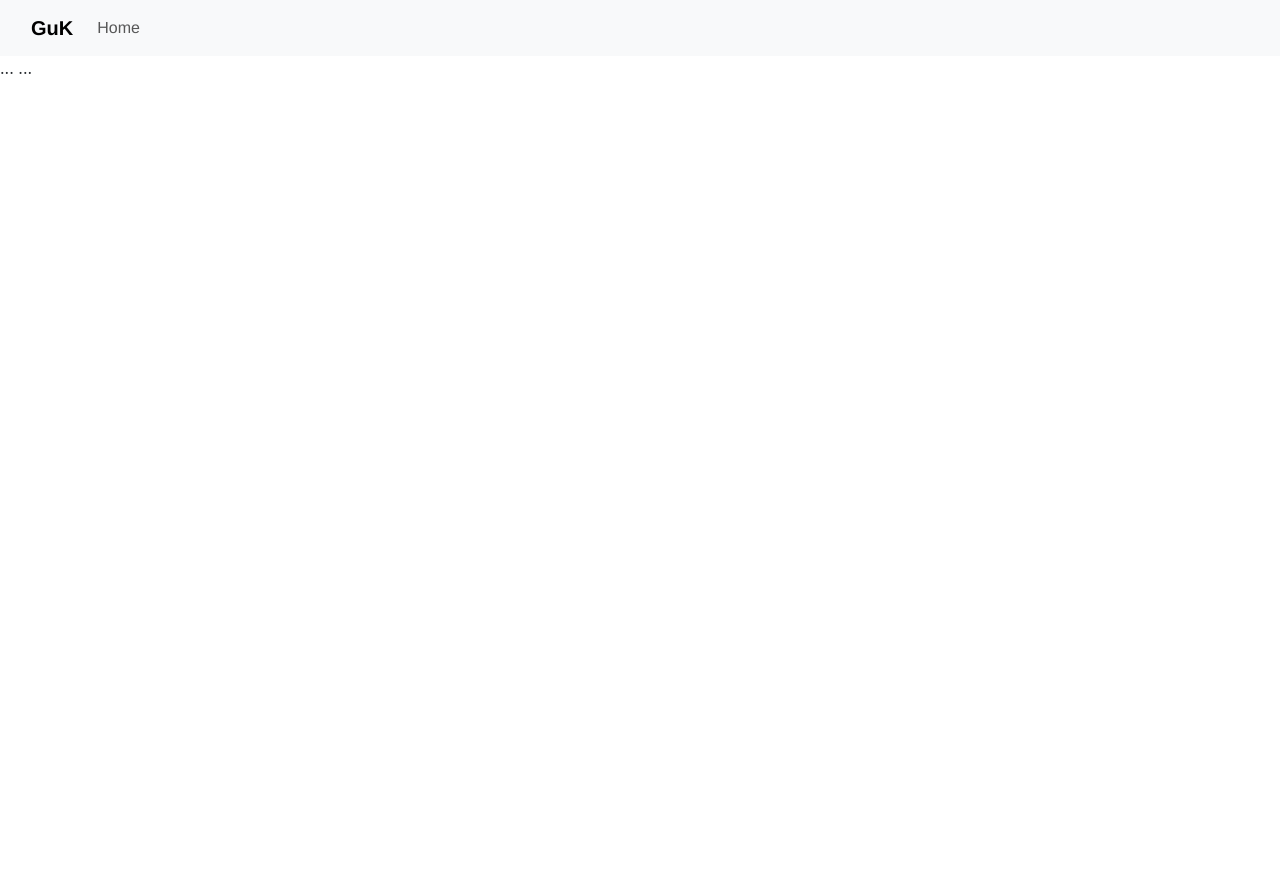
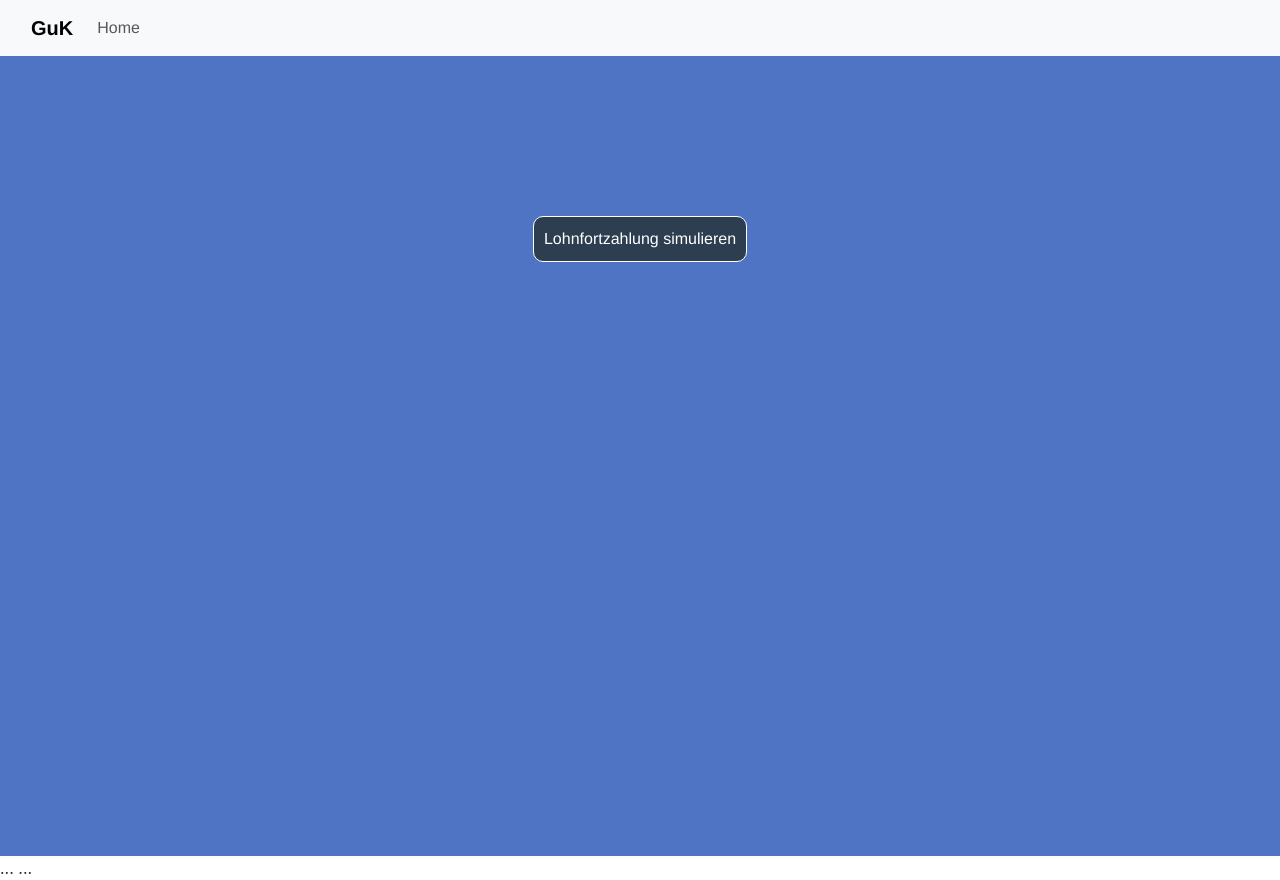
Before and after one commit to Melliim/GuK-Melde-App-Frontend, a Vue app: page /presentation in a window 1280 px wide. Before the commit this address had no page. Before the commit the page ends 800 px from the top, so only its background shows below. Built offline with nearby package versions, Linux system fonts and the light colour scheme.

Commit message:
css update

```diff
--- a/src/App.vue
+++ b/src/App.vue
@@ -20,6 +20,7 @@ export default {
   -moz-osx-font-smoothing: grayscale;
   text-align: center;
   color: #2c3e50;
+
 }
 
 nav {
@@ -35,4 +36,6 @@ nav a.router-link-exact-active {
   color: #42b983;
 }
 
+
+
 </style>
--- a/src/components/DashBoard.vue
+++ b/src/components/DashBoard.vue
@@ -15,6 +15,7 @@
                   <th scope="col">Name</th>
                   <th scope="col">Abwesend bis</th>
                   <th scope="col">Vorgesetzer</th>
+                  <th scope="col">Lohnfortzahlung</th>
                   <th scope="col">Status</th>
                   <th scope="col">Actions</th>
                 </tr>
@@ -25,17 +26,19 @@
                   <td v-else> Herr {{km.mitarbeiter.nachname}}</td>
                   <td v-if="km.enddatum == null">Unbestimmte Zeit</td>
                   <td v-else>{{km.enddatum}}</td>
-                  <td v-if="km.mitarbeiter.abteilung == null">Über Vorgesetzter</td>
+                  <td v-if="km.mitarbeiter.abteilung == null">Frau Dalow</td>
                   <td v-else-if="km.mitarbeiter.abteilung.boss.sexIsFemale">Frau {{km.mitarbeiter.abteilung.boss.nachname}}</td>
                   <td v-else>Herr {{km.mitarbeiter.vorgesetzer.nachname}}</td>
+                  <td v-if="km.lohnfortzahlung">eingeleitet</td>
+                  <td v-else>---</td>
                   <td v-if="km.bestatigt"><p style="background-color: darkseagreen; padding: 1px; border-radius: 30px; font-size: 0.7rem; color: white">Bestätigt</p></td>
                   <td v-else><p style="background-color: orangered; padding: 1px; border-radius: 30px; font-size: 0.7rem; color: white">Offen</p></td>
                   <td v-if="!km.bestatigt">
                     <a style="color: cornflowerblue; text-decoration: underline" @click="bestatigen(km)">bestätigen</a><br>
-                    <a style="color: cornflowerblue; text-decoration: underline">ablehnen</a> <br>
-                  <a style="color: cornflowerblue; text-decoration: underline" @click="einblenden(km)">einsehen</a>
+                    <a style="color: cornflowerblue; text-decoration: underline" @click="ablehnen(km)">ablehnen</a> <br>
+
                   </td>
-
+<td><a style="color: cornflowerblue; text-decoration: underline" @click="einblenden(km)">einsehen</a></td>
                 </tr>
                 </tbody>
               </table>
@@ -45,13 +48,10 @@
       </div>
     </div>
 
-    <img :src="img_url" v-if="!ausblenden">
+    <img :src="img_url" v-if="!ausblenden" style="max-height: 30vh">
 
 
   </section>
-<!--  <div v-for="km in krankmeldungen" :key="km.id">-->
-<!--  <p v-if="km.mitarbeiter.sexIsFemale">{{km.mitarbeiter.nachname}}</p>-->
-<!--  </div>-->
 </template>
 
 
@@ -76,6 +76,19 @@ export default {
 
     bestatigen(km){
 
+      const requestOptions = {
+        method: 'POST',
+        headers: {
+          'Content-Type': 'text/plain'
+        },
+        redirect: 'follow',
+      }
+      fetch("http://localhost:8082/send-vor", requestOptions)
+        .catch(error => {
+          console.error(error);
+        });
+
+
       km.bestatigt = true;
 
       fetch("http://localhost:8082/krankmeldung", {
@@ -94,6 +107,17 @@ export default {
         });
 
       // window.location.reload()
+    }, ablehnen(km) {
+      fetch("http://localhost:8082/krankmeldung/"+km.id, {
+        method: 'Delete'
+      }).then(response => {
+        // Erfolgreiche Antwort
+        console.log(response);
+      })
+        .catch(error => {
+          // Fehlerbehandlung
+          console.error(error);
+        });
     }
   },
   props: {
--- a/src/components/LoginForm.vue
+++ b/src/components/LoginForm.vue
@@ -52,8 +52,8 @@ export default {
 
   }, methods: {
     login(){
-      let personalData = ["pa@guk.de", "pa_password"]
-      let userData = ["mitarbeiter@guk.de", "us_password"]
+      let personalData = ["pa", "password"]
+      let userData = ["mitarbeiter", "password"]
 
       if (this.email == (personalData[0])) {
         if (this.password == (personalData[1])){
--- /dev/null
+++ b/src/components/PresentationForm.vue
@@ -0,0 +1,38 @@
+<template>
+  <button id="mailBtn" @click="sendMail">Lohnfortzahlung simulieren</button>
+</template>
+
+<script>
+export default {
+  name: 'PresentationForm',
+  methods: {
+    sendMail(){
+      const requestOptions = {
+        method: 'POST',
+        headers: {
+          'Content-Type': 'text/plain'
+        },
+        redirect: 'follow',
+      }
+      fetch("http://localhost:8082/send-mail", requestOptions)
+        .catch(error => {
+          console.error(error);
+        });
+
+    }
+  }
+}
+</script>
+<style>
+
+#mailBtn {
+  border: 1px solid white;
+  color: white;
+  background-color: #2c3e50;
+  border-radius: 10px;
+  padding: 10px;
+  margin-top: 20vh;
+}
+
+
+</style>
--- a/src/components/UploadImage.vue
+++ b/src/components/UploadImage.vue
@@ -1,24 +1,23 @@
 <template>
-  <div class="container">
+  <div class="container" >
     <form >
-      <label>Mitarbeiter ID</label>
-      <input
-        type="text"
-        v-model="id"
-        name="id"
-        placeholder="Mitarbeiter ID"
-      >
+      <p>Mitarbeiter-ID: {{id}}</p>
 
     </form>
   </div>
 
-  <div>
+  <div style="display: flex" >
     <input type="file" @change="handleFileSelect">
+    <button @click="doRequest">Absenden</button>
   </div>
 
 
   <div>
-    <button @click="doRequest">Absenden</button>
+
+  </div>
+
+  <div class="container">
+    <button @click="gesundMelden()">Gesundmelden</button>
   </div>
 </template>
 
@@ -30,13 +29,16 @@ export default {
   data() {
     return {
       uploadedFile: null,
-      id: 1
+      id: 3
 
     };
   },
   methods: {
 
-    handleFileSelect(event) {
+    gesundMelden(){
+      //TODO: delete km implementieren
+
+    }, handleFileSelect(event) {
       const file = event.target.files[0];
       const reader = new FileReader();
 
--- a/src/router/index.js
+++ b/src/router/index.js
@@ -2,6 +2,7 @@ import { createRouter, createWebHistory } from 'vue-router'
 import HomeView from '../views/HomeView.vue'
 import BoardView from '@/views/BoardView.vue'
 import LoginView from '@/views/LoginView.vue'
+import PView from '@/views/PView.vue'
 
 const routes = [
   {
@@ -16,6 +17,10 @@ const routes = [
   path: '/',
     name: 'login',
     component: LoginView
+  }, {
+  path: '/presentation',
+    name: 'presentation',
+     component: PView
   }
 ]
 
--- /dev/null
+++ b/src/views/PView.vue
@@ -0,0 +1,27 @@
+<template>
+  <div class="PView-class">
+    <PresentationForm></PresentationForm>
+  </div>
+
+</template>
+
+<script>
+import PresentationForm from '@/components/PresentationForm.vue'
+
+export default {
+  name: 'PView',
+  components:{
+    PresentationForm
+
+  }, methods: {
+
+  }
+}
+</script>
+
+<style>
+.PView-class {
+  height: 100vh;
+  background-color: #4f74c4;
+}
+</style>
```
